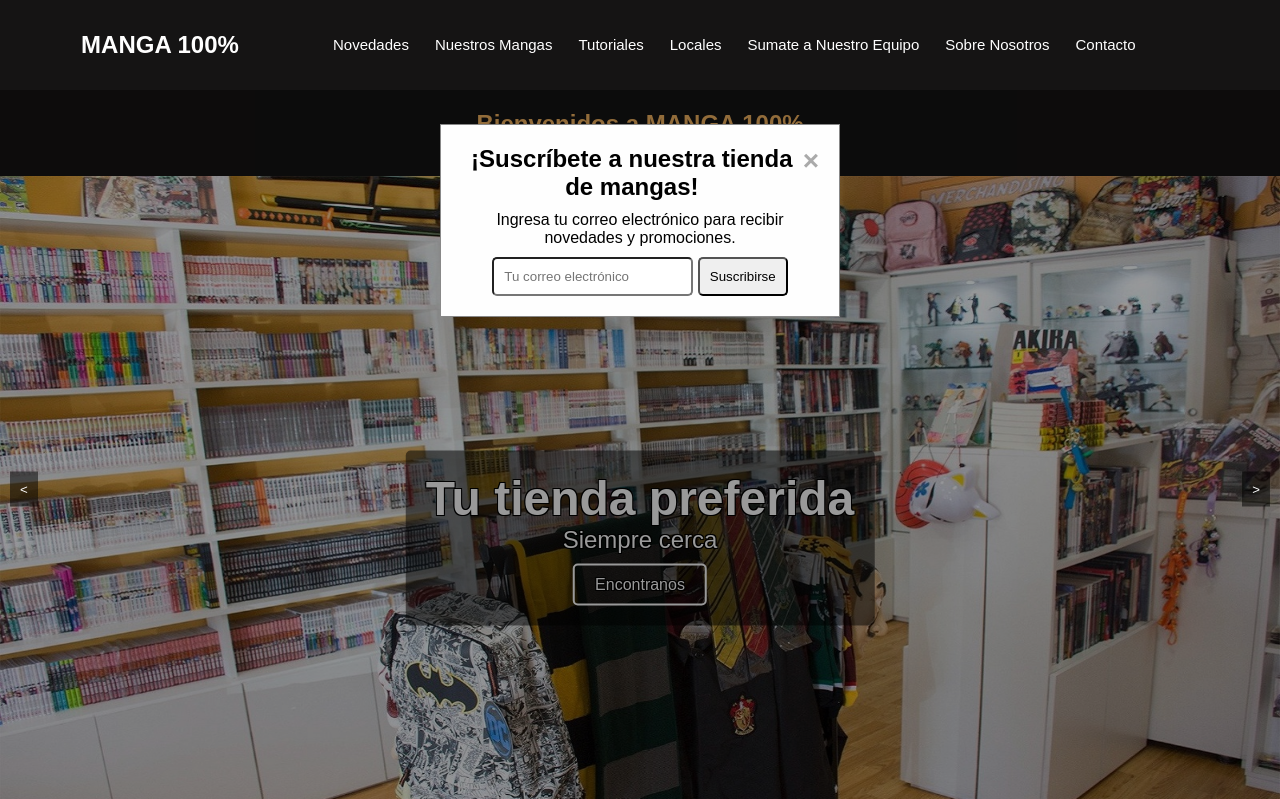
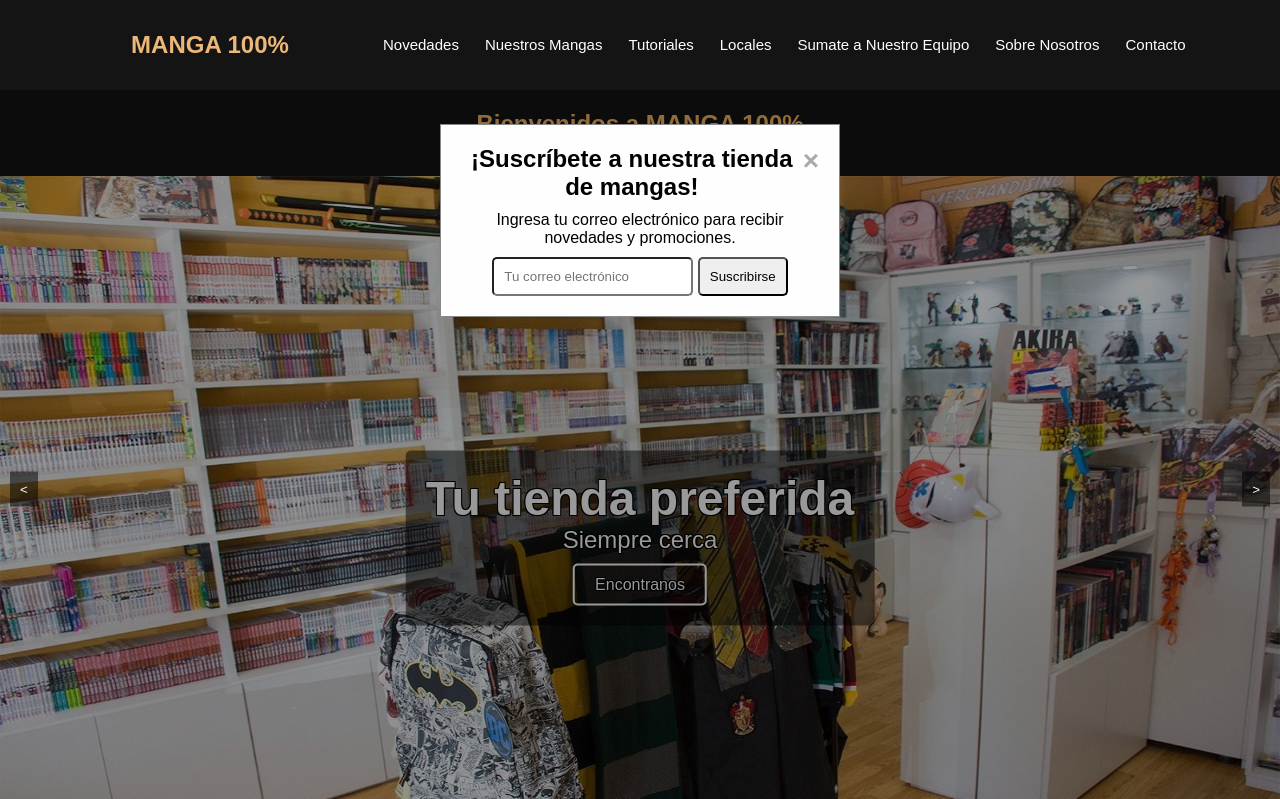
Before and after one commit to Orlandperez/web-Mangas, a plain HTML site: page index.html in a window 1280 px wide. In both pictures the pointer is over the link "MANGA 100%". Shown: the top 799 px of the page. Drawn offline with nearby package versions, Linux system fonts and the light colour scheme.

Commit message:
logo-hover

```diff
--- a/css/componets.css
+++ b/css/componets.css
@@ -19,7 +19,14 @@ header {
 header .logo{
 width: 25%;
 text-align: center;
+margin-left: 50px;
 }
+
+header .logo a:hover{
+  color: rgb(236, 184, 120);
+  transition: 0.3s;
+}
+
 header .logo a {
   font-size: 1.5em;
   color: #fff;
@@ -32,9 +39,11 @@ display: flex;
 justify-content: space-around;
 list-style: none;
 }
+
 header .nav-container ul li{
 margin: 0 13px;
 }
+
 header .nav-container ul li a{
 font-size: 15px;
 text-decoration: none;
```
